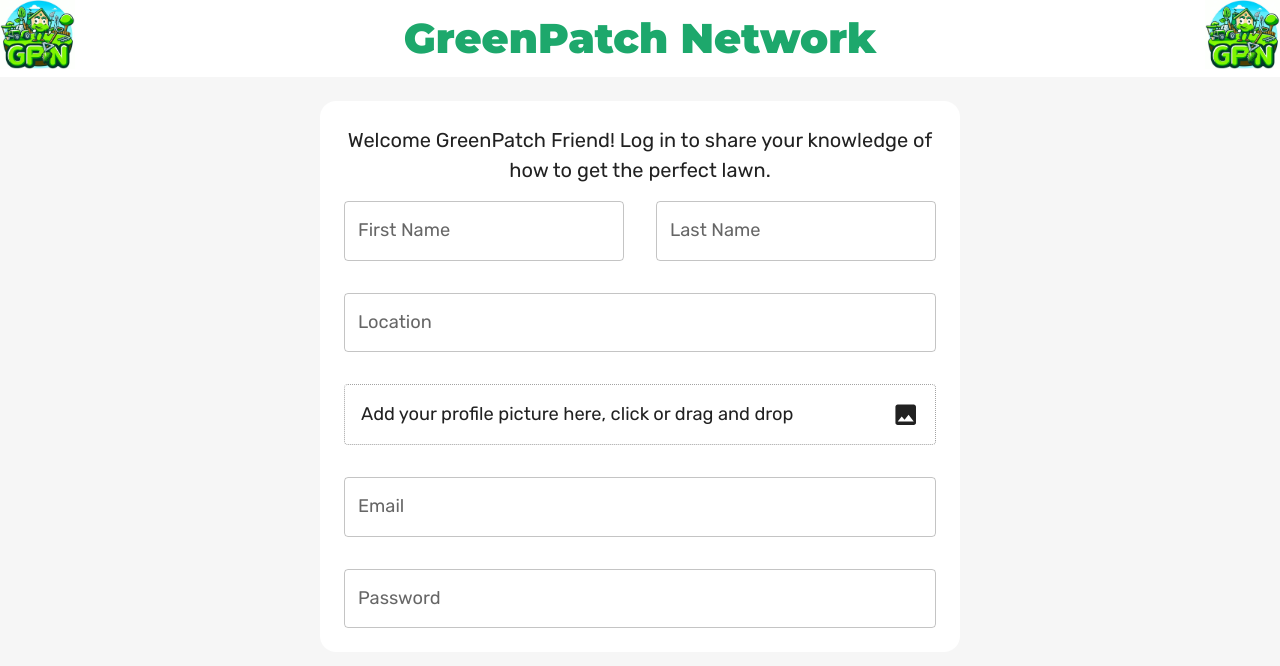
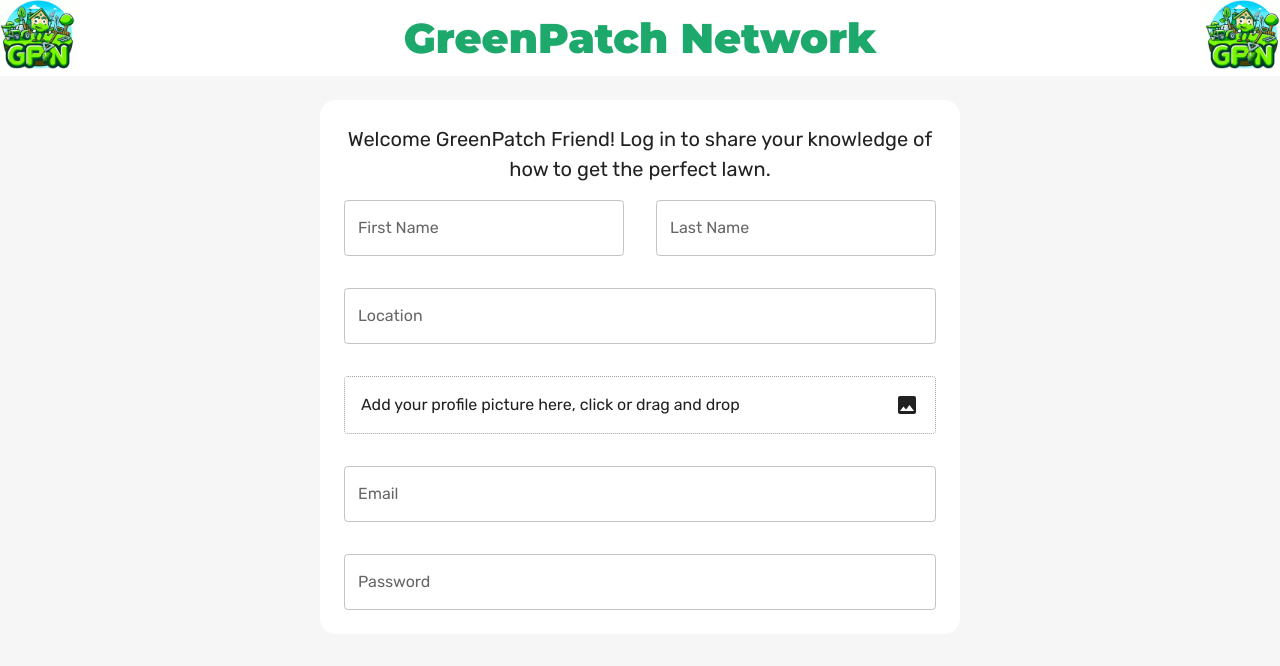
Before and after one commit to davidstalgren/exjobb_fed22d, a React (Create React App) app in the folder client/: page / in a window 1280 px wide. Shown: the top 666 px of the page. Built offline with nearby package versions, Linux system fonts and the light colour scheme.

Commit message:
change standard body typography size a little

```diff
--- a/client/src/theme/theme.js
+++ b/client/src/theme/theme.js
@@ -79,7 +79,7 @@ export function themeSettings(mode) {
     },
     typography: {
       fontFamily: ["Rubik", "Montserrat", "Roboto", "sans-serif"].join(","),
-      fontSize: 16,
+      fontSize: 14,
       h1: {
         fontFamily: ["Montserrat", "Rubik", "Roboto", "sans-serif"].join(","),
         fontSize: 40
```
